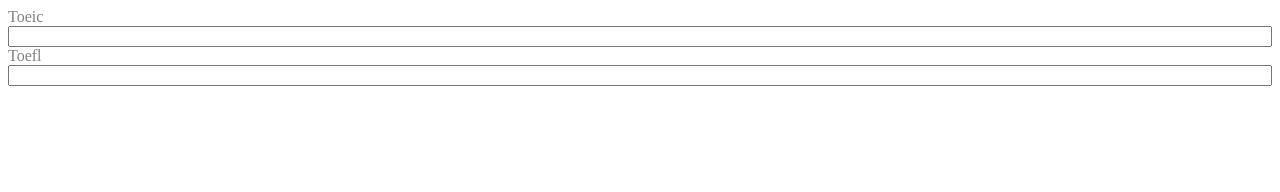
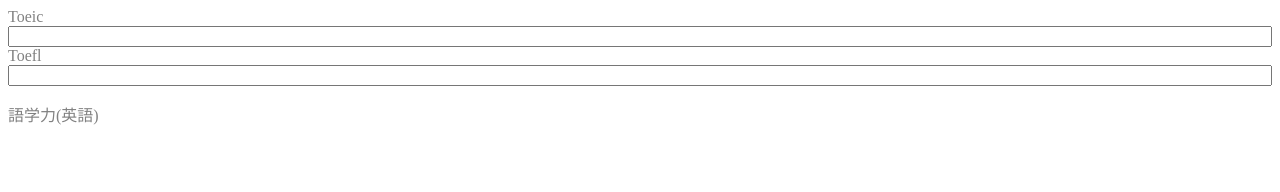
Before and after one commit to bitaKitsui/language-skill-form, a Vue app: page / in a window 1280 px wide. Shown: the top 192 px of the page. Built offline with nearby package versions, Linux system fonts and the light colour scheme.

Commit message:
feat: titleコンポーネント作成

```diff
--- a/src/App.vue
+++ b/src/App.vue
@@ -1,10 +1,12 @@
 <script setup lang="ts">
 import BaseInput from './components/atoms/BaseInput.vue'
+import BaseTitle from './components/atoms/BaseTitle.vue'
 </script>
 
 <template>
   <BaseInput :id="'toeic'" :label="'Toeic'" :type="'text'" />
   <BaseInput :id="'toefl'" :label="'Toefl'" :type="'text'" />
+  <BaseTitle :value="'語学力(英語)'" />
 </template>
 
 <style></style>
--- /dev/null
+++ b/src/components/atoms/BaseTitle.vue
@@ -0,0 +1,22 @@
+<script setup lang="ts">
+import { toRefs } from 'vue'
+
+interface Props {
+  value: string
+}
+
+const props = defineProps<Props>()
+const { value } = toRefs(props)
+</script>
+
+<template>
+  <p class="title">
+    {{ value }}
+  </p>
+</template>
+
+<style scoped>
+.title {
+  color: #818181;
+}
+</style>
```
